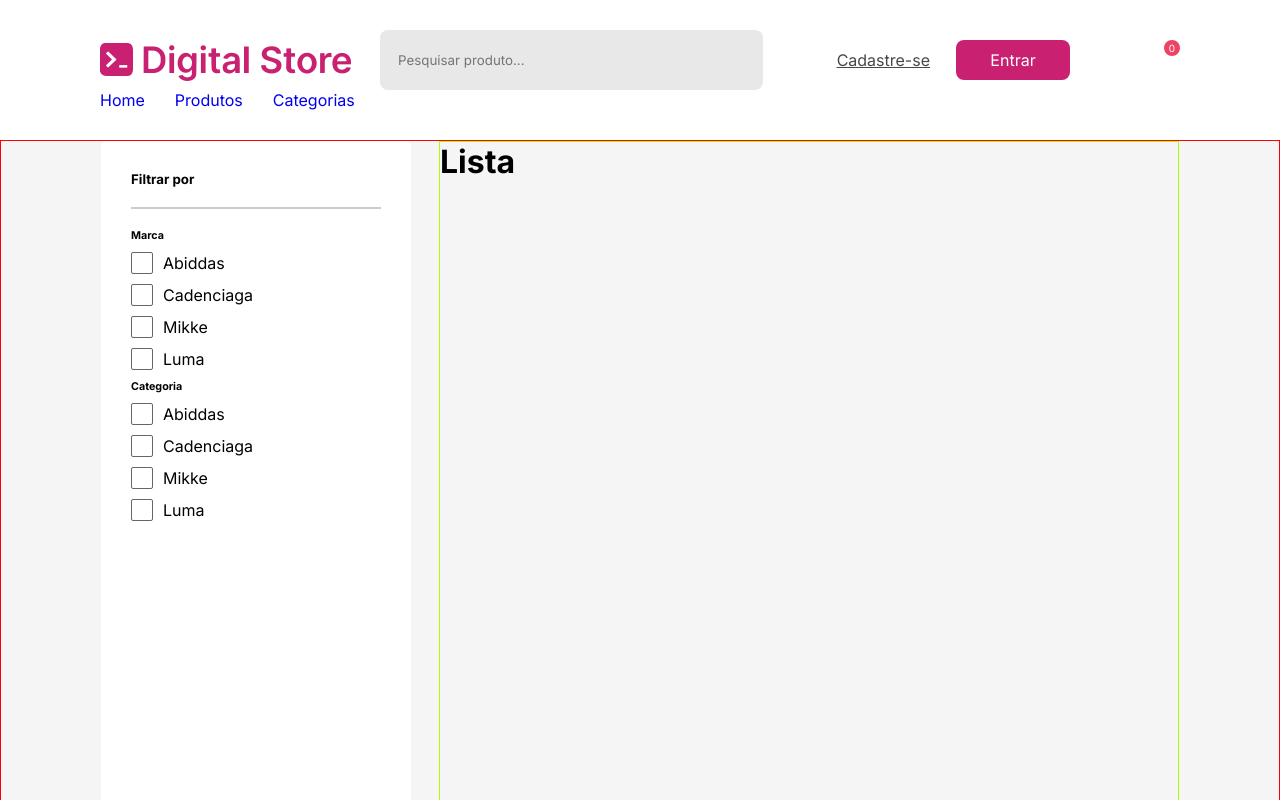
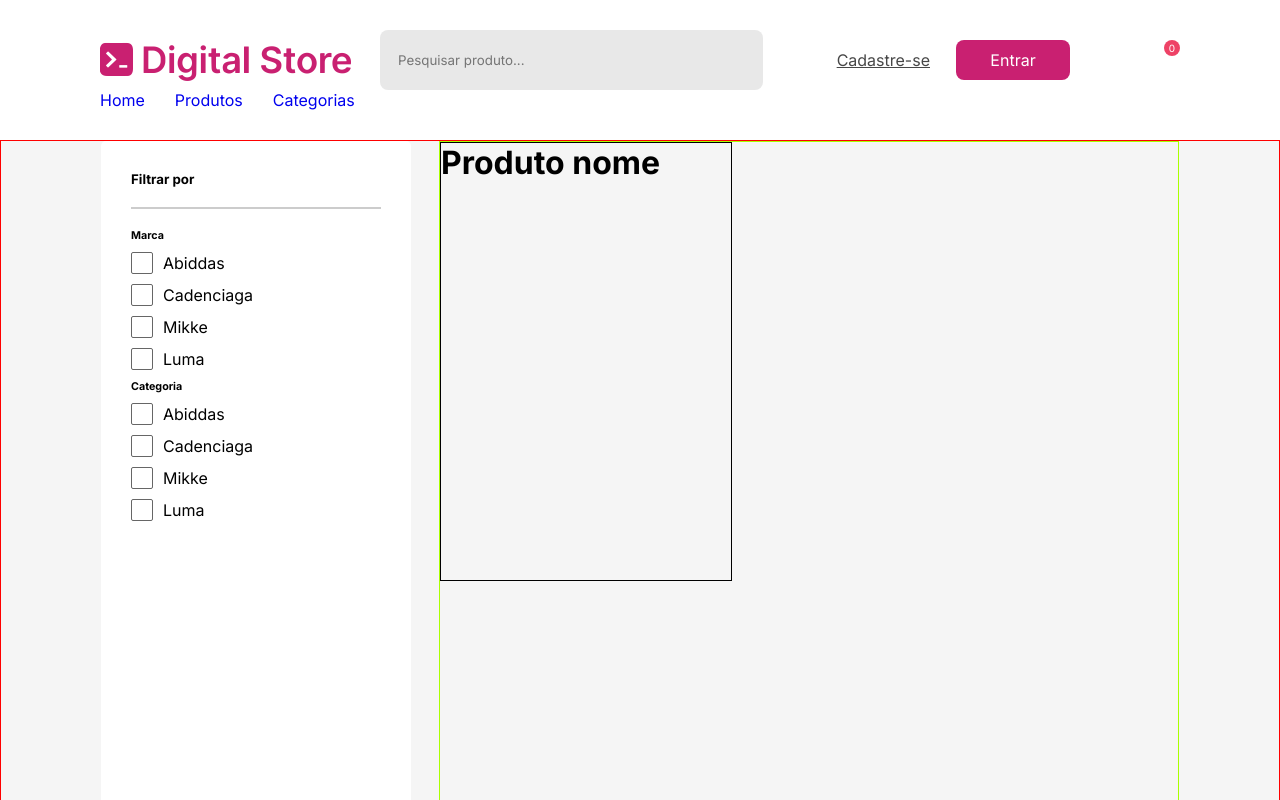
Before and after one commit to oAndin/digital-store-react-jsx, a React (Vite) app: page /produtos in a window 1280 px wide. Shown: the top 800 px of the page. Built offline with nearby package versions, Linux system fonts and the light colour scheme; data requests are answered from the project's data file; some icons are missing.

Commit message:
commit before pull

```diff
--- a/src/components/ListarProdutos/Index.jsx
+++ b/src/components/ListarProdutos/Index.jsx
@@ -1,4 +1,5 @@
 import { styled } from "styled-components";
+import Produto from "../Produto/Index";
 
 const ListarProdutos = () => {
   return (
@@ -71,7 +72,7 @@ const ListarProdutos = () => {
           </ul>
         </ListarProdutosFilter>
         <ListarProdutosList>
-          <h1>Lista</h1>
+          <Produto />
         </ListarProdutosList>
       </ListarProdutosContainer>
     </>
--- /dev/null
+++ b/src/components/Produto/Index.jsx
@@ -0,0 +1,19 @@
+import { styled } from "styled-components";
+
+const Produto = () => {
+  return (
+    <>
+      <ProdutoContainer>
+        <h1>Produto nome</h1>
+      </ProdutoContainer>
+    </>
+  )
+}
+
+const ProdutoContainer = styled.div`
+  width: 292px;
+  height: 439px;
+  border: 1px solid #000;
+`;
+
+export default Produto;
```
